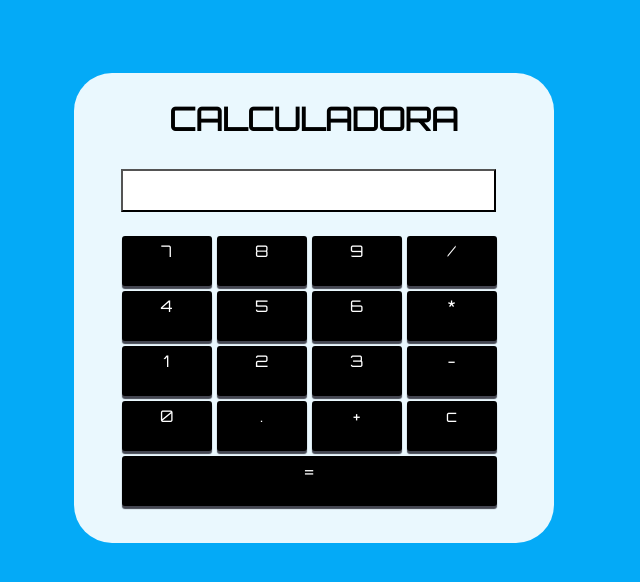
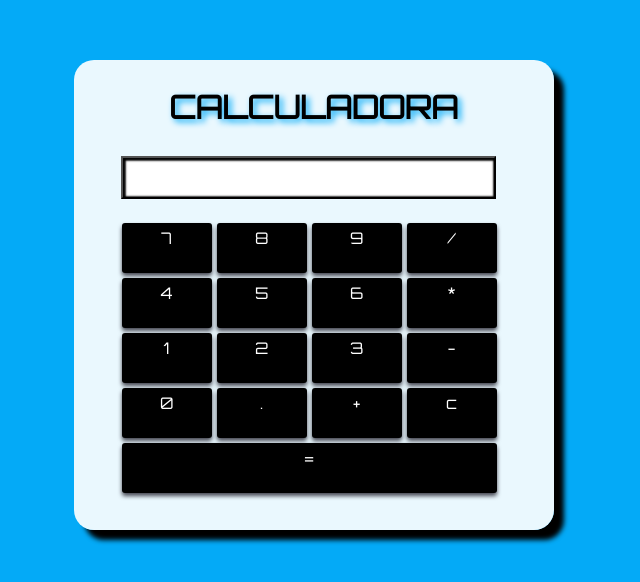
Before and after one commit to ArthurBernardoxz/Calculadora-HTML--Js-e-C--SS, a plain HTML site: page index.html in a window 1280 px wide. Shown: the part 104-686 px from the top of the page, without its empty margins (440-1080 px from the left). Drawn offline with Linux system fonts and the light colour scheme.

Commit message:
Projeto finalizado

```diff
--- a/index.Js
+++ b/index.Js
@@ -34,7 +34,10 @@ let CalcularEl = document.querySelector("#Botao_Calcular");
 CalcularEl.addEventListener('click', RealizarCalculo);
 
 function RealizarCalculo() {
-    if(telaEl){
+    if(telaEl.value == ""){
+        telaEl.value = "";
+    }
+    else{
         telaEl.value = eval(telaEl.value);
     }
 }
--- a/index.css
+++ b/index.css
@@ -5,18 +5,24 @@ html{
 	font-family: 'Orbitron', sans-serif;
 }
 
+h1{
+	text-shadow: 0.1em 0.1em 0.2em rgb(4, 170, 247);
+}
+
 #Calculadora {
     background-color: rgba(255, 255, 255, 0.918);
     width: 480px;
     height: 450px;
     margin-left: 40%;
-    margin-top: 14%;
+    margin-top: 13%;
 	padding-top: 5px;
 	padding-bottom: 15px;
-    border-radius: 38px;
+    border-radius: 20px;
+	box-shadow: 10px 10px 5px black;
 }
 
 #resultado {
+	box-shadow: inset 1px 1px 1.8px 1.8px black;
 	font-family: 'Orbitron', sans-serif;
     margin:8px auto;
 	width: 78.2%;
@@ -28,6 +34,7 @@ html{
 	padding-bottom: 34px;
     margin-left: 47px;
 	background-color:#fff;
+	text-shadow: 0.1em 0.1em 0.2em rgb(4, 170, 247);
 }
 li {
     width: 90px;
@@ -40,7 +47,7 @@ li {
 	margin: 0px -3px 5px 8px;
 	line-height: 30px;
 	text-align: center;
-	box-shadow: 0px 3px 1px 0px #444651;
+	box-shadow: 0px 3px 4px 0px #444651;
 	list-style: none;
 }
 
```
